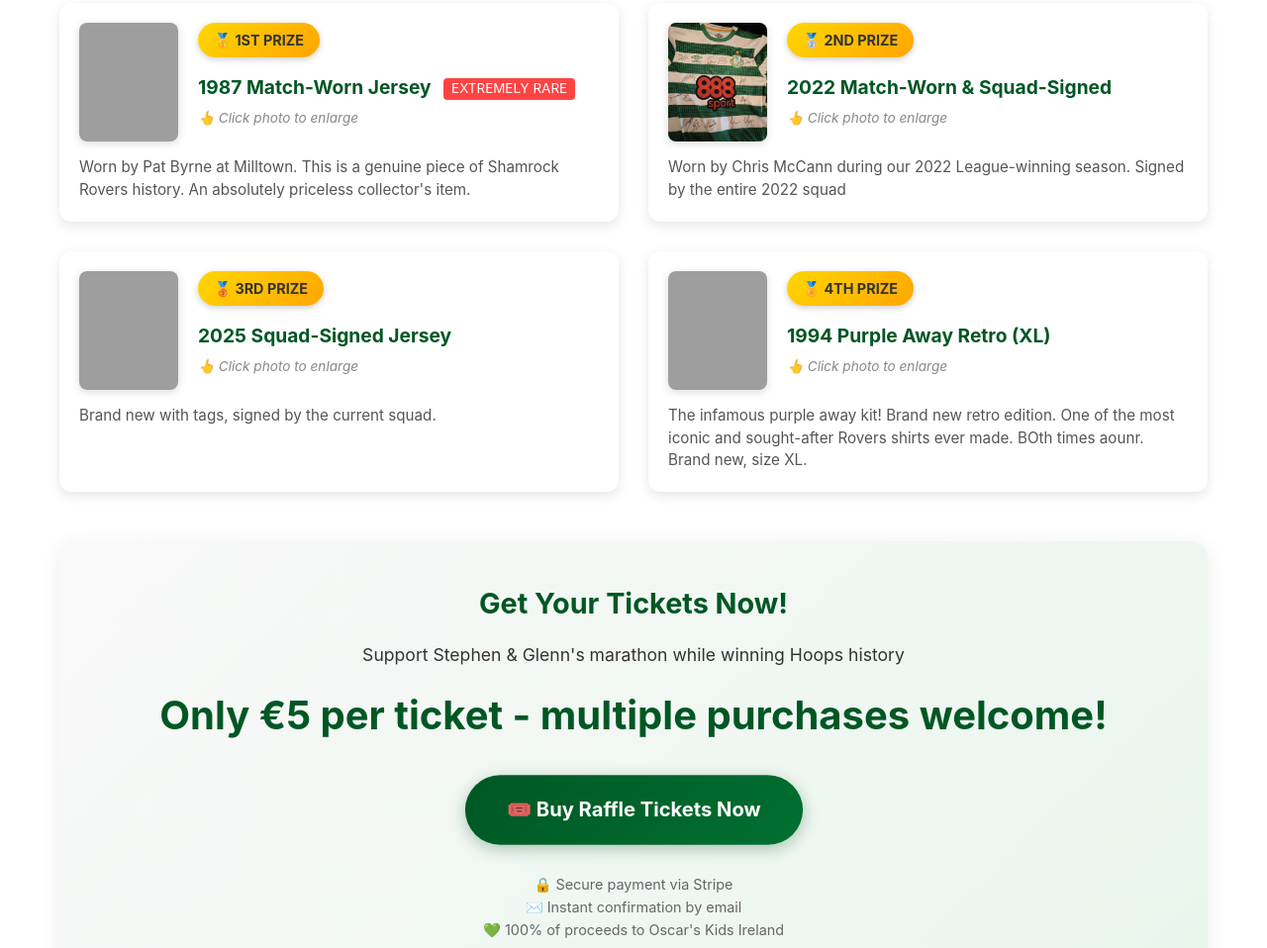
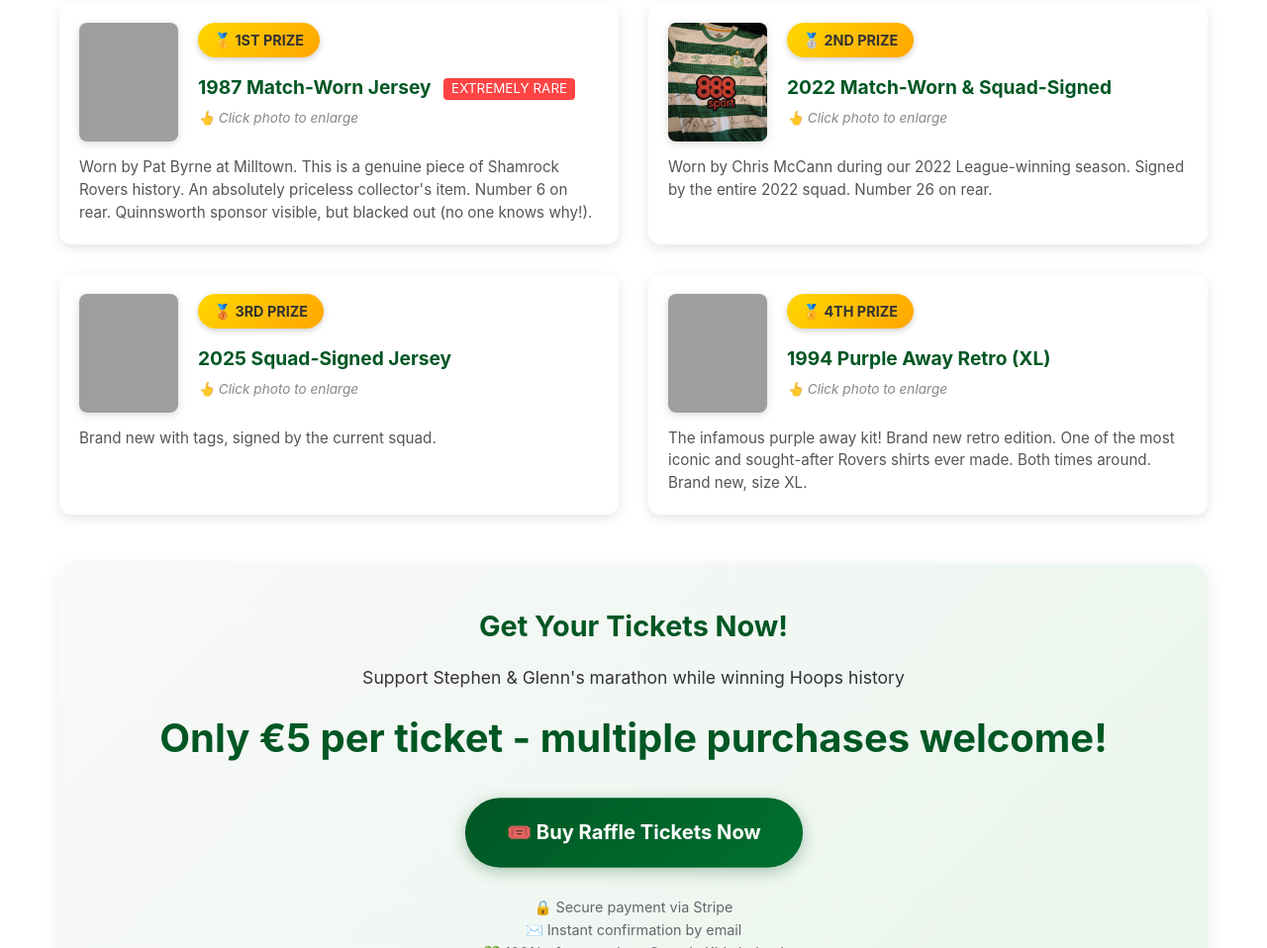
Before and after one commit to Shamrock-Rovers-Web/raffle-web, a plain HTML site: page index.html in a window 1280 px wide. Shown: the part 879-1837 px from the top of the page at 99% size. Drawn offline with Linux system fonts and the light colour scheme; grey boxes are pictures that could not be loaded.

Commit message:
Update index.html

```diff
--- a/index.html
+++ b/index.html
@@ -360,7 +360,7 @@
               <p class="click-hint">👆 Click photo to enlarge</p>
             </div>
           </div>
-          <p class="prize-description">Worn by Pat Byrne at Milltown. This is a genuine piece of Shamrock Rovers history. An absolutely priceless collector's item.</p>
+          <p class="prize-description">Worn by Pat Byrne at Milltown. This is a genuine piece of Shamrock Rovers history. An absolutely priceless collector's item. Number 6 on rear. Quinnsworth sponsor visible, but blacked out (no one knows why!).</p>
         </div>
 
         <div class="prize">
@@ -372,7 +372,7 @@
               <p class="click-hint">👆 Click photo to enlarge</p>
             </div>
           </div>
-          <p class="prize-description">Worn by Chris McCann during our 2022 League-winning season. Signed by the entire 2022 squad</p>
+          <p class="prize-description">Worn by Chris McCann during our 2022 League-winning season. Signed by the entire 2022 squad. Number 26 on rear.</p>
         </div>
 
         <div class="prize">
@@ -396,7 +396,7 @@
               <p class="click-hint">👆 Click photo to enlarge</p>
             </div>
           </div>
-          <p class="prize-description">The infamous purple away kit! Brand new retro edition. One of the most iconic and sought-after Rovers shirts ever made. BOth times aounr. Brand new, size XL.</p>
+          <p class="prize-description">The infamous purple away kit! Brand new retro edition. One of the most iconic and sought-after Rovers shirts ever made. Both times around. Brand new, size XL.</p>
         </div>
       </div>
     </div>
```
